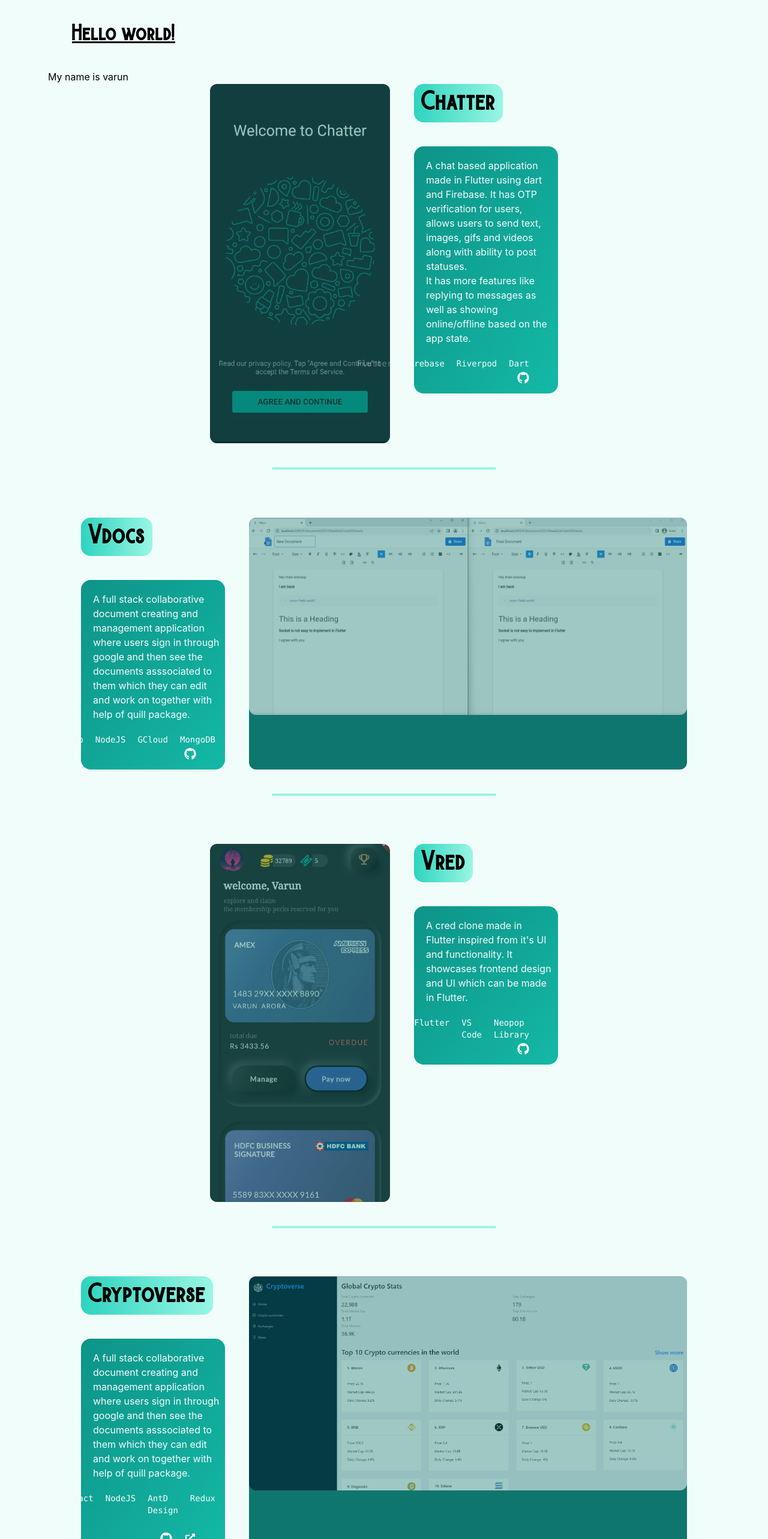
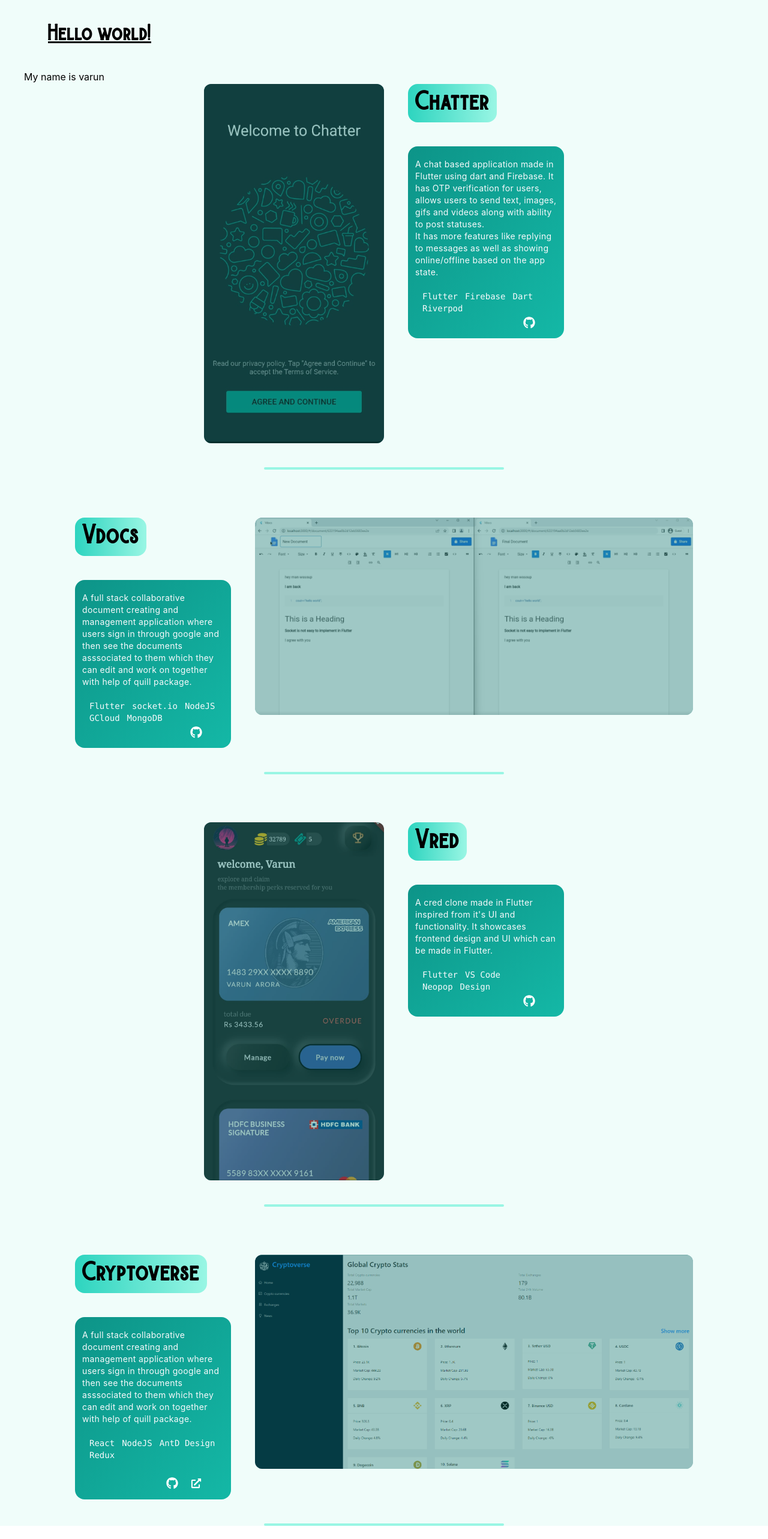
Before and after one commit to VarunArora14/angular-portfolio, an Angular app: page / in a window 1280 px wide. Shown: the top 2566 px of the page at 60% size. Built offline with nearby package versions, Linux system fonts and the light colour scheme; no server answers.

Commit message:
images size made responsive

```diff
--- a/src/app/projects-view/projects-view.component.html
+++ b/src/app/projects-view/projects-view.component.html
@@ -1,5 +1,5 @@
 <div class="flex flex-row justify-center">
-  <div class="bg-teal-700 rounded-xl">
+  <div class="bg-teal-700 rounded-xl h-min">
     <a
       href="https://github.com/VarunArora14/Chatter"
       target="_blank"
@@ -25,9 +25,9 @@
       Chatter
     </a>
     <div
-      class="bg-gradient-to-br from-teal-600 to-teal-500 pl-5 pt-5 pr-2 pb-3 rounded-2xl"
+      class="bg-gradient-to-br from-teal-600 to-teal-500 pl-3 pt-5 pr-2 pb-3 rounded-2xl"
     >
-      <p class="pb-5 text-slate-50">
+      <p class="pb-5 text-slate-50 text-sm tracking-wide">
         A chat based application made in Flutter using dart and Firebase. It has
         OTP verification for users, allows users to send text, images, gifs and
         videos along with ability to post statuses. <br />
@@ -35,12 +35,12 @@
         online/offline based on the app state.
       </p>
       <ul
-        class="flex flex-row font-mono text-sm text-slate-50 justify-end mr-10"
+        class="flex flex-wrap font-mono text-sm text-slate-50 justify-start mr-10"
       >
-        <li class="pl-5">Flutter</li>
-        <li class="pl-5">Firebase</li>
-        <li class="pl-5">Riverpod</li>
-        <li class="pl-5">Dart</li>
+        <li class="pl-3">Flutter</li>
+        <li class="pl-3">Firebase</li>
+        <li class="pl-3">Dart</li>
+        <li class="pl-3">Riverpod</li>
       </ul>
       <div class="flex flex-row ml-auto w-max mr-10 text-xl">
         <a
@@ -73,22 +73,22 @@
       Vdocs
     </a>
     <div
-      class="bg-gradient-to-br from-teal-600 to-teal-500 pl-5 pt-5 pr-2 pb-3 rounded-2xl"
+      class="bg-gradient-to-br from-teal-600 to-teal-500 pl-3 pt-5 pr-2 pb-3 rounded-2xl"
     >
-      <p class="pb-5 text-slate-50">
+      <p class="pb-5 text-slate-50 text-sm tracking-wide">
         A full stack collaborative document creating and management application
         where users sign in through google and then see the documents
         asssociated to them which they can edit and work on together with help
         of quill package.
       </p>
       <ul
-        class="flex flex-row font-mono text-sm text-slate-50 justify-end mr-2"
+        class="flex flex-wrap font-mono text-sm text-slate-50 justify-start mr-2"
       >
-        <li class="pl-5">Flutter</li>
-        <li class="pl-5">socket.io</li>
-        <li class="pl-5">NodeJS</li>
-        <li class="pl-5">GCloud</li>
-        <li class="pl-5">MongoDB</li>
+        <li class="pl-3">Flutter</li>
+        <li class="pl-3">socket.io</li>
+        <li class="pl-3">NodeJS</li>
+        <li class="pl-3">GCloud</li>
+        <li class="pl-3">MongoDB</li>
       </ul>
       <div class="flex flex-row ml-auto w-max mr-10 text-xl">
         <a
@@ -105,7 +105,7 @@
       </div>
     </div>
   </div>
-  <div class="bg-teal-700 rounded-xl">
+  <div class="bg-teal-700 rounded-xl h-min">
     <a
       href="https://github.com/VarunArora14/vdocs"
       target="_blank"
@@ -126,7 +126,7 @@
 <hr class="mt-7 w-1/3 h-1 mx-auto my-4 bg-teal-200 border-0 rounded md:my-10" />
 
 <div class="mt-20 flex flex-row justify-center">
-  <div class="bg-teal-700 rounded-xl">
+  <div class="bg-teal-700 rounded-xl h-min">
     <a
       href="https://github.com/VarunArora14/vred"
       target="_blank"
@@ -152,19 +152,20 @@
       Vred
     </a>
     <div
-      class="bg-gradient-to-br from-teal-600 to-teal-500 pl-5 pt-5 pr-2 pb-3 rounded-2xl"
+      class="bg-gradient-to-br from-teal-600 to-teal-500 pl-3 pt-5 pr-2 pb-3 rounded-2xl"
     >
-      <p class="pb-5 text-slate-50">
+      <p class="pb-5 text-slate-50 text-sm tracking-wide">
         A cred clone made in Flutter inspired from it&#39;s UI and
         functionality. It showcases frontend design and UI which can be made in
         Flutter.
       </p>
       <ul
-        class="flex flex-row font-mono text-sm text-slate-50 justify-end mr-10"
+        class="flex flex-wrap font-mono text-sm text-slate-50 justify-start mr-10"
       >
-        <li class="pl-5">Flutter</li>
-        <li class="pl-5">VS Code</li>
-        <li class="pl-5">Neopop Library</li>
+        <li class="pl-3">Flutter</li>
+        <li class="pl-3">VS Code</li>
+        <li class="pl-3">Neopop</li>
+        <li class="pl-3">Design</li>
       </ul>
       <div class="flex flex-row ml-auto w-max mr-10 text-xl">
         <a
@@ -196,21 +197,19 @@
       Cryptoverse
     </a>
     <div
-      class="bg-gradient-to-br from-teal-600 to-teal-500 pl-5 pt-5 pr-2 pb-3 rounded-2xl"
+      class="bg-gradient-to-br from-teal-600 to-teal-500 pl-3 pt-5 pr-2 pb-3 rounded-2xl"
     >
-      <p class="pb-5 text-slate-50">
+      <p class="pb-5 text-slate-50 text-sm tracking-wide">
         A full stack collaborative document creating and management application
         where users sign in through google and then see the documents
         asssociated to them which they can edit and work on together with help
         of quill package.
       </p>
-      <ul
-        class="flex flex-row font-mono text-sm text-slate-50 justify-end mr-2"
-      >
-        <li class="pl-5">React</li>
-        <li class="pl-5">NodeJS</li>
-        <li class="pl-5">AntD Design</li>
-        <li class="pl-5">Redux</li>
+      <ul class="flex flex-wrap font-mono text-sm text-slate-50 justify- mr-2">
+        <li class="pl-3">React</li>
+        <li class="pl-3">NodeJS</li>
+        <li class="pl-3">AntD Design</li>
+        <li class="pl-3">Redux</li>
       </ul>
       <br />
       <div class="flex flex-row ml-auto w-max mr-10 text-xl">
@@ -242,7 +241,7 @@
       </div>
     </div>
   </div>
-  <div class="bg-teal-700 rounded-xl">
+  <div class="bg-teal-700 rounded-xl h-min">
     <a
       href="https://crypto-checker-gg.netlify.app/"
       target="_blank"
--- a/src/index.html
+++ b/src/index.html
@@ -7,7 +7,7 @@
     <meta name="viewport" content="width=device-width, initial-scale=1" />
     <link rel="icon" type="image/x-icon" href="favicon.ico" />
   </head>
-  <body class="bg-teal-50 px-10">
+  <body>
     <app-root></app-root>
   </body>
 </html>
```
